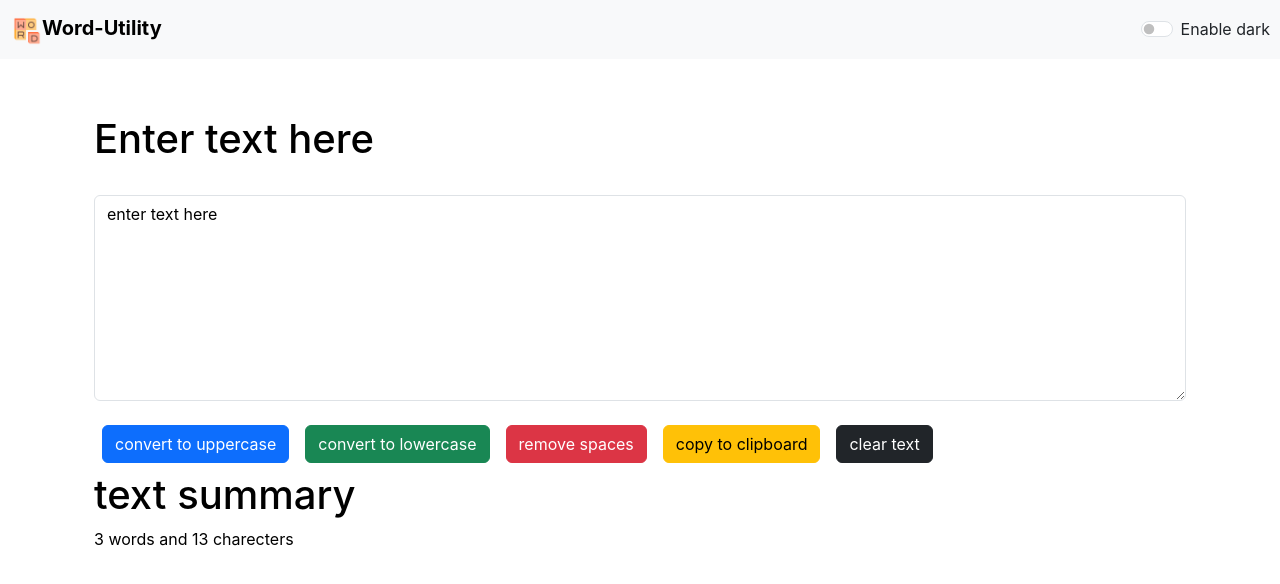
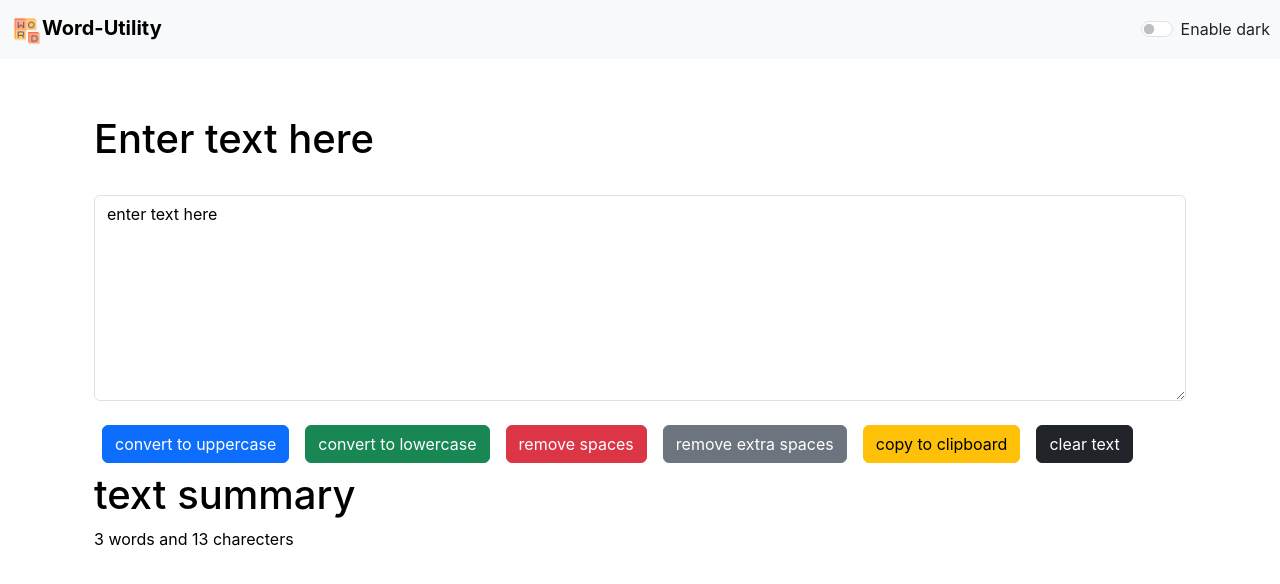
Before and after one commit to 3vdi/Word-Utility, a React (Create React App) app: page /about in a window 1280 px wide. Shown: the top 584 px of the page. Built offline with nearby package versions, Linux system fonts and the light colour scheme.

Commit message:
one more button remove extra spaces

```diff
--- a/src/components/TextForm.js
+++ b/src/components/TextForm.js
@@ -19,6 +19,10 @@ export default function TextForm(props) {
     const spaceremove =(event)=>{
         setText(text.split(" ").join(""))
         props.showAlert("spaces removed", "success");
+    }
+    const extraspaceremove =(event)=>{
+      setText(text.replace(/\s+/g,' ').trim());
+      props.showAlert("extra spaces removed", "success");
     }
     const cleartext =()=>{
       let newText='';
@@ -56,6 +60,7 @@ export default function TextForm(props) {
 <button className="btn btn-primary mx-2 my-2" onClick={handleUpClick}>convert to uppercase</button>
 <button className="btn btn-success mx-2 my-2" onClick={handleDownClick}>convert to lowercase</button>
 <button className="btn btn-danger mx-2 my-2" onClick={spaceremove}>remove spaces</button>
+<button className="btn btn-secondary mx-2 my-2" onClick={extraspaceremove}>remove extra spaces</button>
 <button className="btn btn-warning mx-2 my-2" onClick={copyContent}>copy to clipboard</button>
 <button className="btn btn-dark mx-2 my-2" onClick={cleartext}>clear text</button>
 </div>
```
